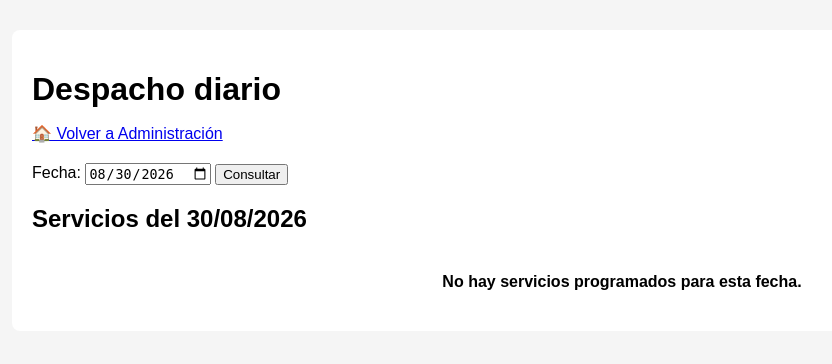
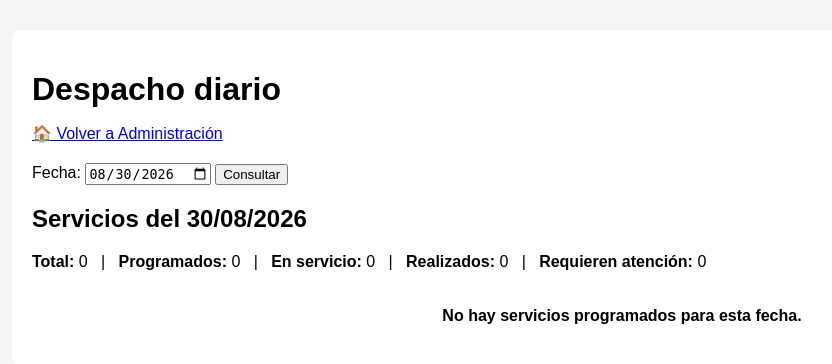
Before and after one commit to jenarod44-ship-it/publicerias_cgc, a Django app: page /despacho/ in a window 1280 px wide. Shown: the top 364 px of the page, without its empty margins (18-850 px from the left). Run offline with Django 5.2, Linux system fonts and the light colour scheme; data that the repository does not hold is empty.

Commit message:
Agregar resumen diario al despacho

```diff
--- a/core/templates/core/despacho_dia.html
+++ b/core/templates/core/despacho_dia.html
@@ -131,6 +131,18 @@
     <h2>
         Servicios del {{ fecha|date:"d/m/Y" }}
     </h2>
+
+        <p>
+        <strong>Total:</strong> {{ total_servicios }}
+        &nbsp; | &nbsp;
+        <strong>Programados:</strong> {{ programados }}
+        &nbsp; | &nbsp;
+        <strong>En servicio:</strong> {{ en_servicio }}
+        &nbsp; | &nbsp;
+        <strong>Realizados:</strong> {{ realizados }}
+        &nbsp; | &nbsp;
+        <strong>Requieren atención:</strong> {{ requieren_atencion }}
+    </p>
 
     {% if servicios %}
 
--- a/core/views.py
+++ b/core/views.py
@@ -40,11 +40,23 @@ def despacho_dia(request):
         .order_by("turno__hora_inicio", "camion_contratado__clave")
     )
 
+    total_servicios = servicios.count()
+    programados = servicios.filter(estado="PROGRAMADO").count()
+    en_servicio = servicios.filter(estado="EN_SERVICIO").count()
+    realizados = servicios.filter(estado="REALIZADO").count()
+    requieren_atencion = servicios.filter(
+        estado__in=["NO_SALIO", "PENDIENTE_REPOSICION"]
+    ).count()
+
     contexto = {
         "fecha": fecha,
         "servicios": servicios,
+        "total_servicios": total_servicios,
+        "programados": programados,
+        "en_servicio": en_servicio,
+        "realizados": realizados,
+        "requieren_atencion": requieren_atencion,
     }
-
     return render(request, "core/despacho_dia.html", contexto)
 
 def editar_servicio(request, pk):
```
